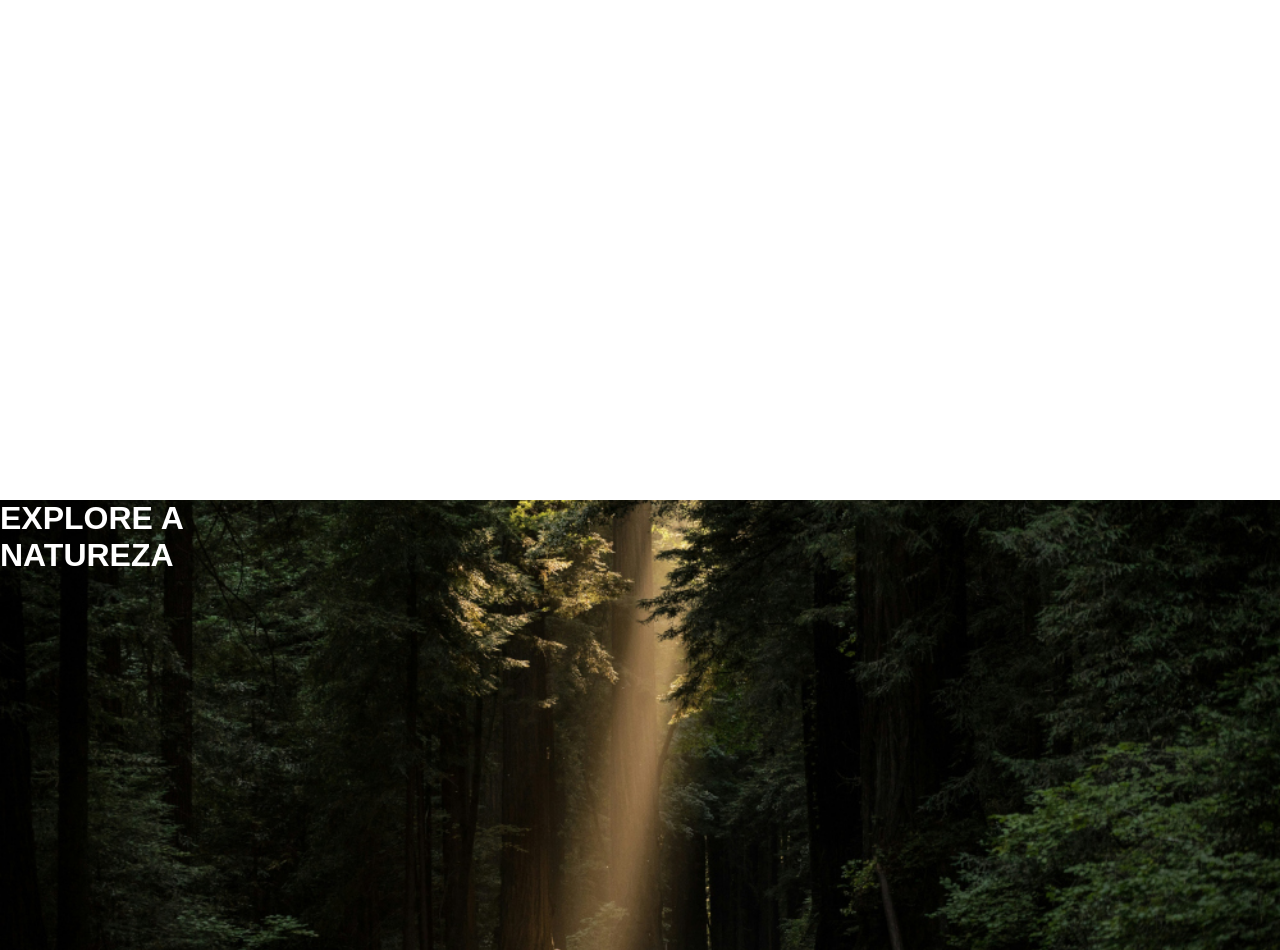
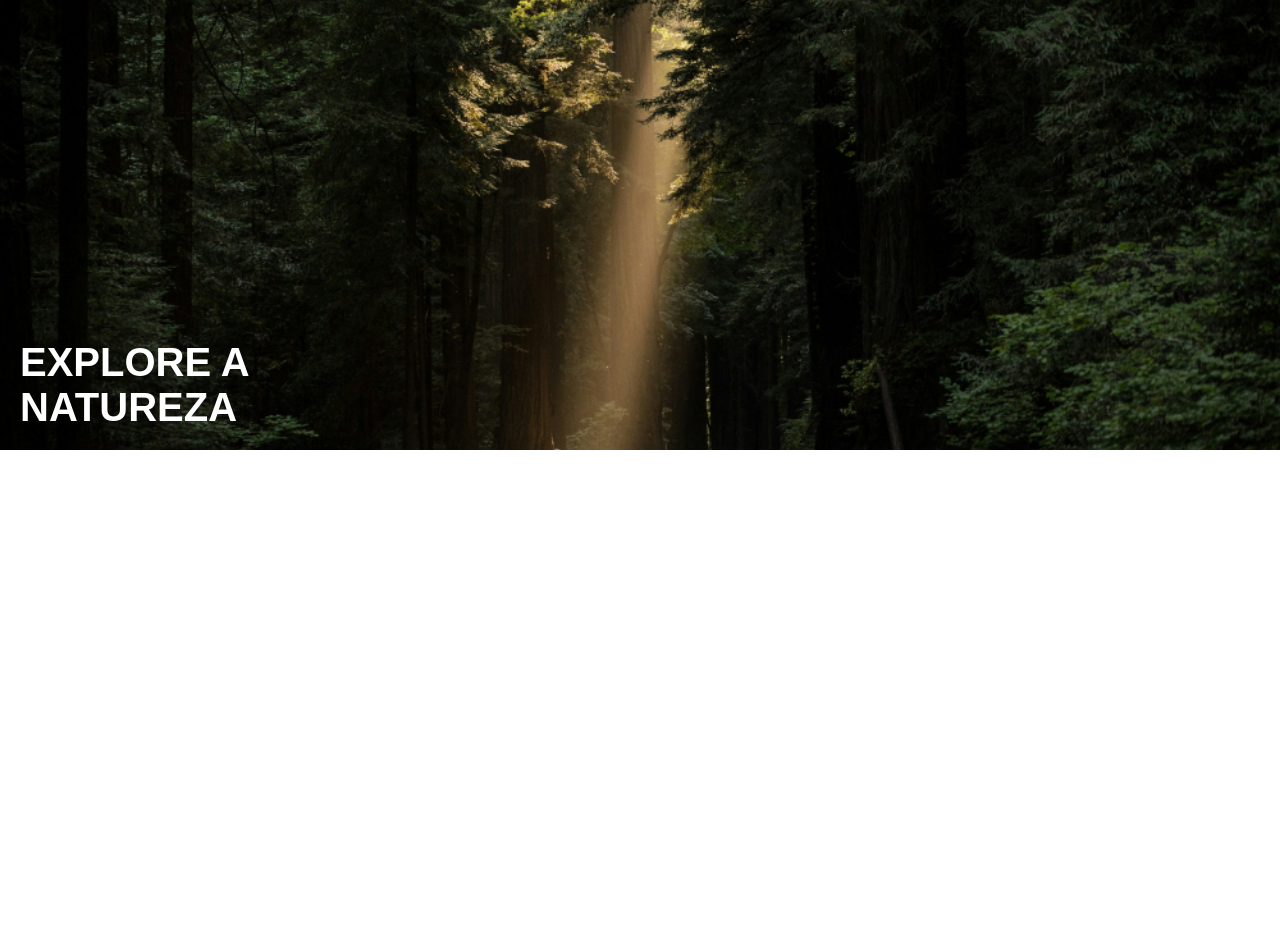
Before and after one commit to LuanGeremias/projeto-natureza, a plain HTML site: page index.html in a window 1280 px wide. After the commit the page ends 800 px from the top, so only its background shows below. Drawn offline with Linux system fonts and the light colour scheme.

Commit message:
consegui fazer o menu

```diff
--- a/css/style.css
+++ b/css/style.css
@@ -5,11 +5,13 @@
 }
 
 header {
+    display: flex;
+    flex-direction: column-reverse;
     width: auto;
     height: 450px;
     background-color: red;
     background-image: url('../img/back.jpg');
-    background-position: center center;
+    background-position:  left;
     background-repeat: no-repeat;
     background-size: cover;
 
@@ -18,6 +20,8 @@ header {
 h1 {
     color: white;
     font-family: Arial, Helvetica, sans-serif;
+    font-size: 2.5em;
     width: 300px;
-    margin-top: 500px;
+    margin-bottom: 20px;
+    margin-left: 20px;
 }
```
